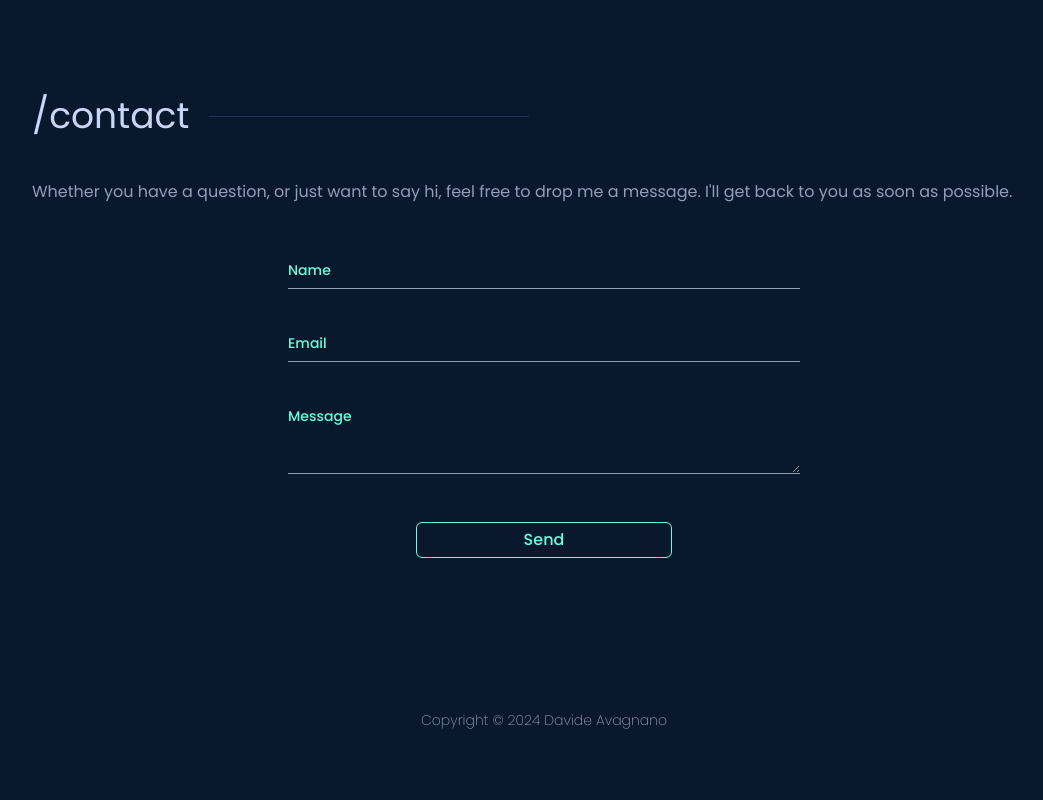
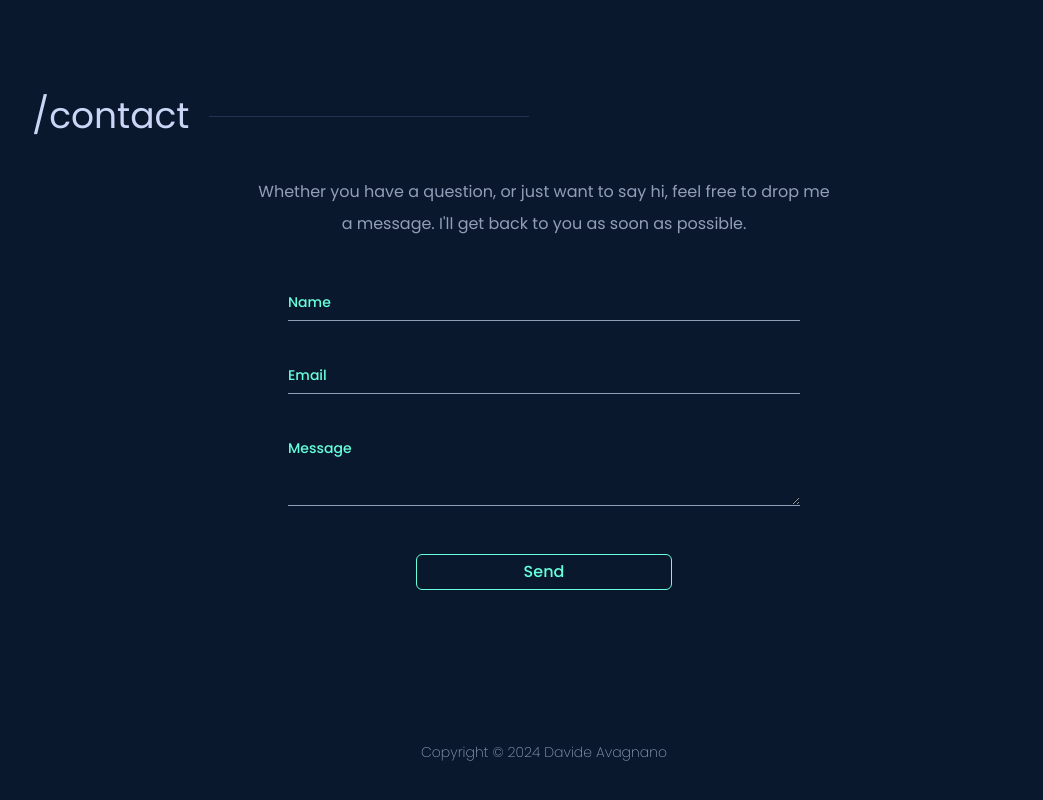
Before and after one commit to DavideAvagnano/portfolio-website, a Next.js app: page / in a window 1280 px wide. Shown: the part 2598-3398 px from the top of the page, without its empty margins (96-1139 px from the left). Before the commit the page ends 3368 px from the top, so only its background shows below. Built offline with nearby package versions, Linux system fonts and the light colour scheme; what tailwindcss-motion would draw is missing.

Commit message:
piccole modifiche, colore destructive, testo centrato in contact section

```diff
--- a/app/globals.css
+++ b/app/globals.css
@@ -9,8 +9,9 @@
     --foreground-light: 225 20% 65%;
     --bg-light: 218 58% 16%;
     --bg-lightest: 218 41% 23%;
+    --accent: 166 100% 70%;
+    --destructive: 0 70% 45%;
 
-    --accent: 166 100% 70%;
     --accent-foreground: 216 65% 11%;
 
     --card: 0 0% 3.9%;
@@ -28,7 +29,6 @@
     --muted: 0 0% 14.9%;
     --muted-foreground: 0 0% 63.9%;
 
-    --destructive: 0 62.8% 30.6%;
     --destructive-foreground: 0 0% 98%;
 
     --border: 0 0% 89.8%;
--- a/components/contact/contact.tsx
+++ b/components/contact/contact.tsx
@@ -6,7 +6,7 @@ export const Contact = () => {
     <section id="contact" className="section">
       <SectionHeading label="/contact" />
 
-      <p className="pb-10 text-foreground-light">
+      <p className="pb-10 max-w-xl mx-auto text-center text-foreground-light">
         Whether you have a question, or just want to say hi, feel free to drop
         me a message. I'll get back to you as soon as possible.
       </p>
```
